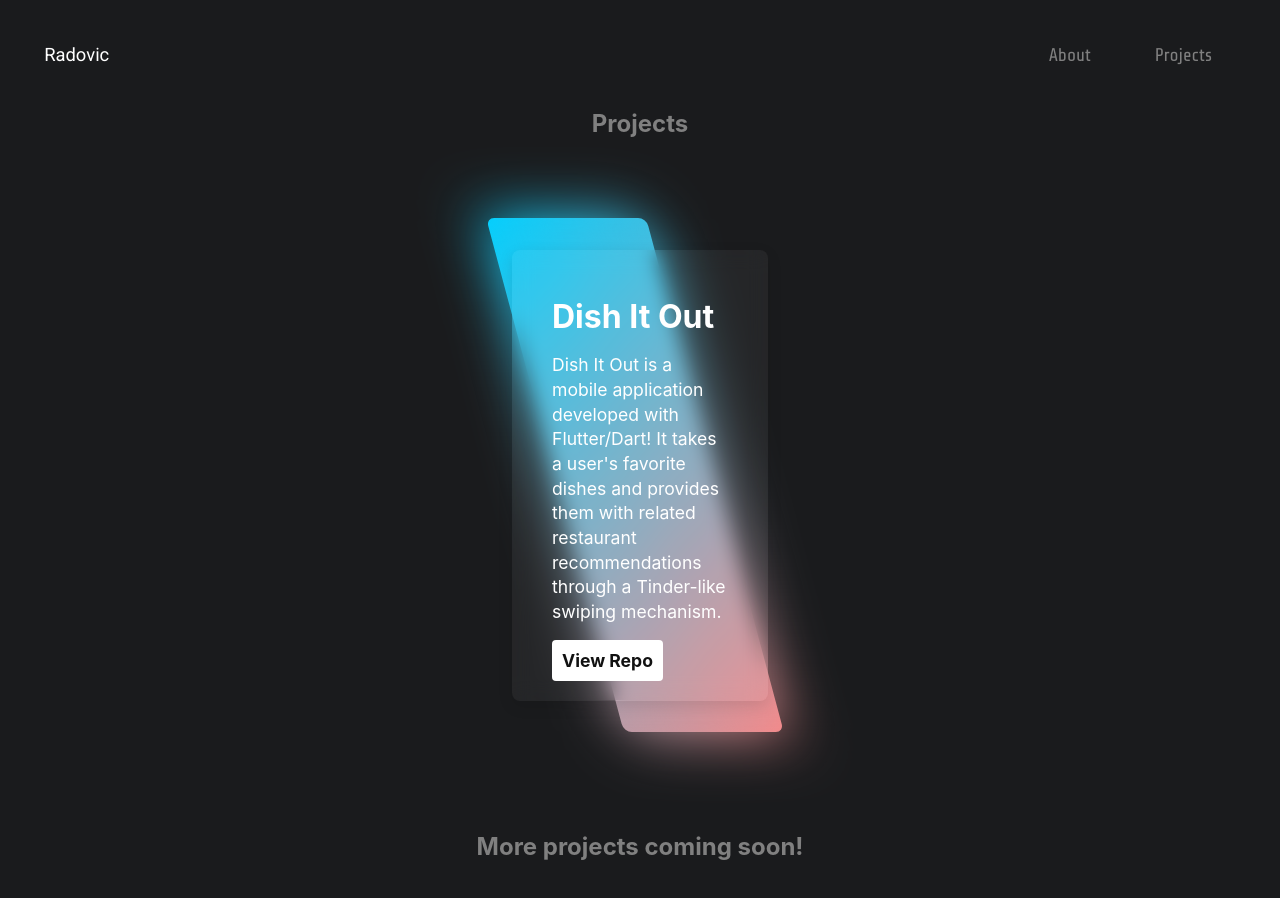
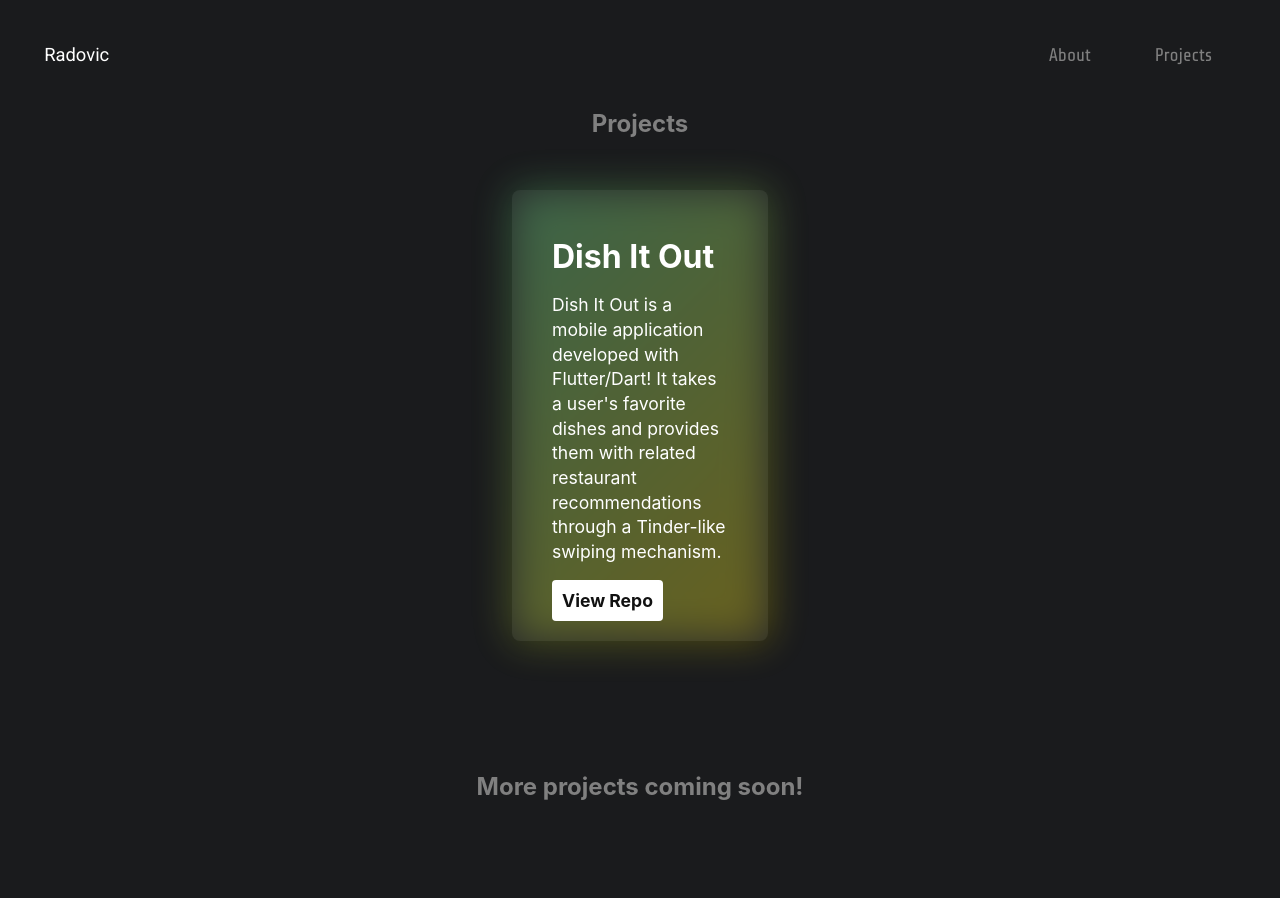
Before and after one commit to BMR81/personal_website, a React (Create React App) app in the folder my-website/: page /projects in a window 1280 px wide. Shown: the top 898 px of the page. Built offline with nearby package versions, Linux system fonts and the light colour scheme; a web font is replaced by a local one.

Commit message:
Updated animations

```diff
--- a/my-website/src/Navbar.js
+++ b/my-website/src/Navbar.js
@@ -1,12 +1,10 @@
 import { Link } from "react-router-dom"
 
-export default function Navbar(){
+export default function Navbar() {
     return (
         <nav className="nav">
             <div className="home-title">
-            <Link to="/" className="site-title">
-                Radovic
-            </Link>
+                <a href="/" className="site-title">Radovic</a>
             </div>
             <ul>
                 <CustomLink className="nav-item" to="/about">About</CustomLink>
@@ -16,13 +14,13 @@ export default function Navbar(){
     );
 }
 
-function CustomLink({ to, children, ...props }){
+function CustomLink({ to, children, ...props }) {
     const path = window.location.pathname
 
     return (
         <li className={path == to ? "active" : ""}>
             <Link to={to} {...props}>
-            {children}
+                {children}
             </Link>
         </li>
     );
--- a/my-website/src/index.css
+++ b/my-website/src/index.css
@@ -39,7 +39,7 @@ code {
 .home-title {
   padding: 1%;
   position: relative;
-  display: inline-block; /* Optional: keeps underline tight to the text */
+  display: inline-block;
 }
 
 .home-title::after,
@@ -49,16 +49,11 @@ code {
   width: 100%;
   height: 2px;
   background: linear-gradient(to right, #ffffff, #838a8a);
-  bottom: -5px;
+  bottom: -1px;
   left: 0;
   transform: scaleX(0);
-  transform-origin: right;
-  transition: transform 0.4s ease-out;
-}
-
-.home-title::before {
-  top: -5px;
   transform-origin: left;
+  transition: transform 0.5s ease-out;
 }
 
 .home-title:hover::after,
--- a/my-website/src/pages/AboutPage/AboutPage.css
+++ b/my-website/src/pages/AboutPage/AboutPage.css
@@ -72,10 +72,10 @@ body {
     font-size: 35px;
     margin: 0 10px;
     display: block;
-    border-radius: 15%;
     position: relative;
     overflow: hidden;
-    border: 3px solid #fff;
+    border: 4px solid #fff;
+    border-radius: 15%;
     z-index: 1;
 }
 
@@ -98,7 +98,7 @@ body {
     left: 0;
     width: 100%;
     height: 100%;
-    background: #f00;
+    background: rgb(255, 255, 255);
     transition: .5s;
     z-index: 2;
 }
--- a/my-website/src/pages/AboutPage/AboutPage.js
+++ b/my-website/src/pages/AboutPage/AboutPage.js
@@ -31,13 +31,13 @@ export default function About() {
                 <h3 id="socials-header">Socials</h3>
                 <ul id="socials-list">
                     <li>
-                        <a href="https://www.linkedin.com/in/benjamin-radovic/" target="_blank" rel="noopener noreferrer"><i class="fab fa-linkedin icon"></i></a></li>
+                        <a href="https://www.linkedin.com/in/benjamin-radovic/" target="_blank" rel="noopener noreferrer"><i className="fab fa-linkedin icon"></i></a></li>
 
                     <li>
-                        <a href="https://github.com/BMR81" target="_blank" rel="noopener noreferrer"><i class="fab fa-github icon"></i></a></li>
+                        <a href="https://github.com/BMR81" target="_blank" rel="noopener noreferrer"><i className="fab fa-github icon"></i></a></li>
 
                     <li>
-                        <a href="https://www.instagram.com/ben3795/" target="_blank" rel="noopener noreferrer"><i class="fab fa-instagram icon"></i></a></li>
+                        <a href="https://www.instagram.com/ben3795/" target="_blank" rel="noopener noreferrer"><i className="fab fa-instagram icon"></i></a></li>
                 </ul>
             </div>
 
--- a/my-website/src/pages/ProjectsPage/ProjectsPage.css
+++ b/my-website/src/pages/ProjectsPage/ProjectsPage.css
@@ -20,143 +20,30 @@ body {
 
 .projects-container {
     display: flex;
-    flex-direction: column;
+    flex-direction: row;
     justify-content: center;
     align-items: center;
     flex-wrap: wrap;
-    padding: 40px 0;
+    padding: 10px 0px 40px 0px;
 }
 
-.projects-container .box {
+.projects-container .project-card {
     position: relative;
     width: 320px;
     height: auto;
     display: flex;
     justify-content: center;
     align-items: center;
-    margin: 40px 30px;
+    margin: 10px 30px 40px 30px;
     transition: 0.5s;
 }
 
-.projects-container .box::before {
-    content: ' ';
-    position: absolute;
-    top: 0;
-    left: 75px;
-    width: 50%;
-    height: 100%;
-    text-decoration: none;
-    background: #fff;
-    border-radius: 8px;
-    transform: skewX(15deg);
-    transition: 0.5s;
-}
-
-.projects-container .box::after {
-    content: '';
-    position: absolute;
-    top: 0;
-    left: 75px;
-    width: 50%;
-    height: 100%;
-    background: #fff;
-    border-radius: 8px;
-    transform: skewX(15deg);
-    transition: 0.5s;
-    filter: blur(30px);
-}
-
-.projects-container .box:hover:before,
-.projects-container .box:hover:after {
-    transform: skewX(0deg);
-    left: 20px;
-    width: calc(100% - 90px);
-
-}
-
-.projects-container .box:nth-child(1):before,
-.projects-container .box:nth-child(1):after {
-    background: linear-gradient(315deg, #f78989, #00d0ff)
-}
-
-.projects-container .box span {
-    display: block;
-    position: absolute;
-    top: 0;
-    left: 0;
-    right: 0;
-    bottom: 0;
-    z-index: 5;
-    pointer-events: none;
-}
-
-.projects-container .box span::before {
-    content: '';
-    position: absolute;
-    top: 0;
-    left: 0;
-    width: 0;
-    height: 0;
-    border-radius: 8px;
-    background: rgba(255, 255, 255, 0.1);
-    backdrop-filter: blur(10px);
-    opacity: 0;
-    transition: 0.1s;
-    animation: animate 2s ease-in-out infinite;
-    box-shadow: 0 5px 15px rgba(0, 0, 0, 0.08)
-}
-
-.projects-container .box:hover span::before {
-    top: -50px;
-    left: 50px;
-    width: 100px;
-    height: 100px;
-    opacity: 1;
-}
-
-.projects-container .box span::after {
-    content: '';
-    position: absolute;
-    bottom: 0;
-    right: 0;
-    width: 100%;
-    height: 100%;
-    border-radius: 8px;
-    background: rgba(255, 255, 255, 0.1);
-    backdrop-filter: blur(10px);
-    opacity: 0;
-    transition: 0.5s;
-    animation: animate 2s ease-in-out infinite;
-    box-shadow: 0 5px 15px rgba(0, 0, 0, 0.08);
-    animation-delay: -1s;
-}
-
-.projects-container .box:hover span:after {
-    bottom: -50px;
-    right: 50px;
-    width: 100px;
-    height: 100px;
-    opacity: 1;
-}
-
-@keyframes animate {
-
-    0%,
-    100% {
-        transform: translateY(10px);
-    }
-
-    50% {
-        transform: translate(-10px);
-    }
-}
-
-.projects-container .box .content {
+.projects-container .project-card .content {
     position: relative;
     left: 0;
     padding: 20px 40px;
     margin: 10%;
-    background: rgba(255, 255, 255, 0.05);
+    background: rgb(40, 41, 43);
     backdrop-filter: blur(10px);
     box-shadow: 0 5px 15px rgba(0, 0, 0, 0.1);
     border-radius: 8px;
@@ -165,24 +52,40 @@ body {
     color: #fff;
 }
 
-.projects-container .box:hover .content {
-    left: -25px;
-    padding: 60px 40px;
+.projects-container .project-card .content::before {
+    content: '';
+    position: absolute;
+    inset: 0;
+    background: linear-gradient(135deg, #ffffff, #000000);
+    filter: blur(20px);
+    border-radius: 8px;
+    opacity: 0.3;
+    transition: opacity 0.5s;
+    z-index: -1;
 }
 
-.projects-container .box .content h2 {
+.projects-container .project-card:nth-child(1) .content::before {
+    background: linear-gradient(135deg, #68ec90, #ffe100);
+}
+
+.projects-container .project-card:hover .content::before {
+    opacity: 0.6;
+    filter: blur(35px);
+}
+
+.projects-container .project-card .content h2 {
     font-size: 2em;
     color: #fff;
     margin-bottom: 10px;
 }
 
-.projects-container .box .content p {
+.projects-container .project-card .content p {
     font-size: 1.1em;
     margin-bottom: 10px;
     line-height: 1.4em;
 }
 
-.projects-container .box .content a {
+.projects-container .project-card .content a {
     display: inline-block;
     font-size: 1.1em;
     color: #111;
@@ -194,8 +97,8 @@ body {
     margin-top: 5px;
 }
 
-.projects-container .box .content a:hover {
-    background: #c2b8b8;
+.projects-container .project-card .content a:hover {
+    background: #b9b8bd;
     border: 1px solid rgba(0, 0, 0, 0.4);
     box-shadow: 0 1px 15px rgba(1, 1, 1, 0.2);
 }
--- a/my-website/src/pages/ProjectsPage/ProjectsPage.js
+++ b/my-website/src/pages/ProjectsPage/ProjectsPage.js
@@ -5,10 +5,10 @@ export default function Projects() {
         <div className="projects-body">
             <h2 id="projects-header">Projects</h2>
 
-            <div class="projects-container">
-                <div class="box">
-                    <span></span>
-                    <div class="content">
+            <div className="projects-container">
+
+                <div className="project-card">
+                    <div className="content">
                         <h2>Dish It Out</h2>
                         <p>
                             Dish It Out is a mobile application developed with Flutter/Dart!
@@ -18,6 +18,7 @@ export default function Projects() {
                         <a href="https://github.com/BMR81/cs1635_dish_it_out_app" target="_blank" rel="noopener noreferrer">View Repo</a>
                     </div>
                 </div>
+
             </div>
 
             <h2 id="more-projects-notice">More projects coming soon!</h2>
```
